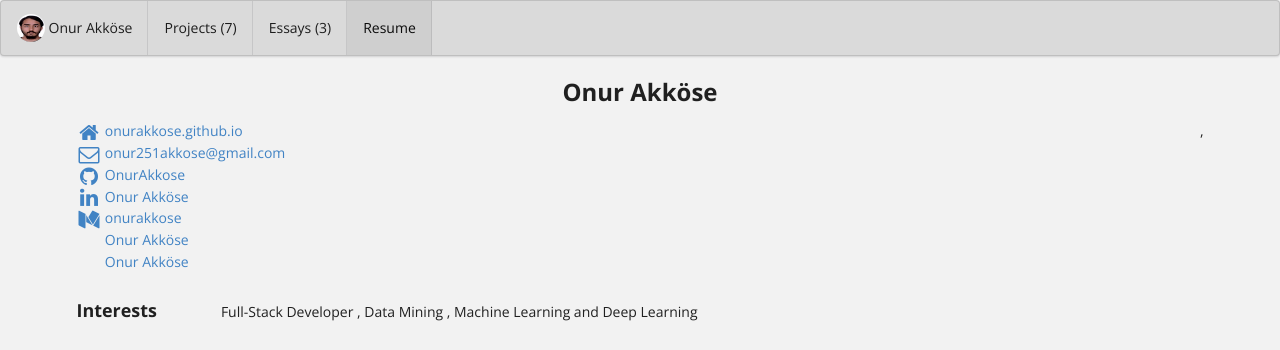
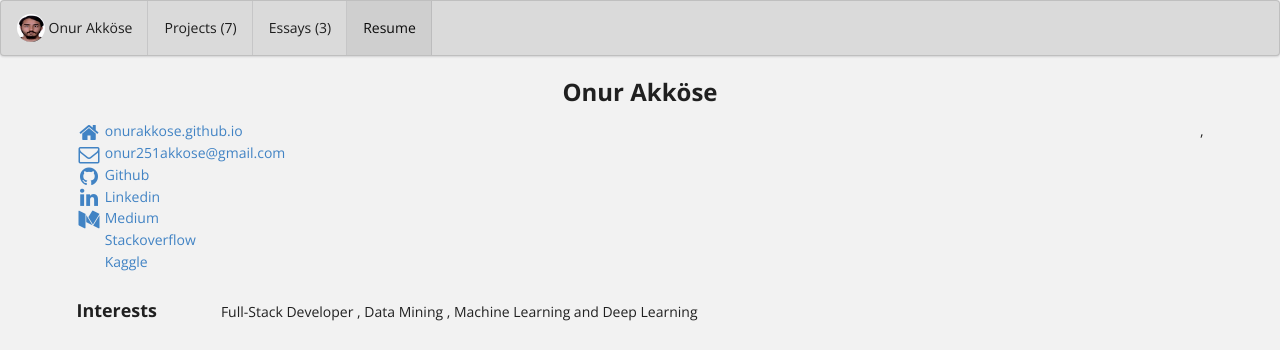
Before and after one commit to OnurAkkose/OnurAkkose.github.io, a Jekyll site: the page built from bio/index.html, in a window 1280 px wide. Shown: the top 350 px of the page. Built offline with Jekyll 4.4.1, drawn with Linux system fonts in a browser that asks for light colours.

Commit message:
Update bio.json

```diff
--- a/_data/bio.json
+++ b/_data/bio.json
@@ -11,28 +11,28 @@
     "profiles": [
       {
         "network": "github",
-        "username": "OnurAkkose",
+        "username": "Github",
         "url": "https://github.com/OnurAkkose"
       },
       {
         "network": "linkedin",
-        "username": "Onur Akköse",
+        "username": "Linkedin",
         "url": "https://www.linkedin.com/in/onur-akk%C3%B6se-81405b1a6/"
       },
 
       {
         "network": "medium",
-        "username": "onurakkose",
+        "username": "Medium",
         "url": "https://onurakkose.medium.com"
       },
        {
         "network": "stackoverflow",
-        "username": "Onur Akköse",
+        "username": "Stackoverflow",
         "url": "https://stackoverflow.com/users/13411939/onur-akk%c3%96se"
       },
        {
         "network": "kaggle",
-        "username": "Onur Akköse",
+        "username": "Kaggle",
         "url": "https://www.kaggle.com/onurakkse"
       }
     ]
```
